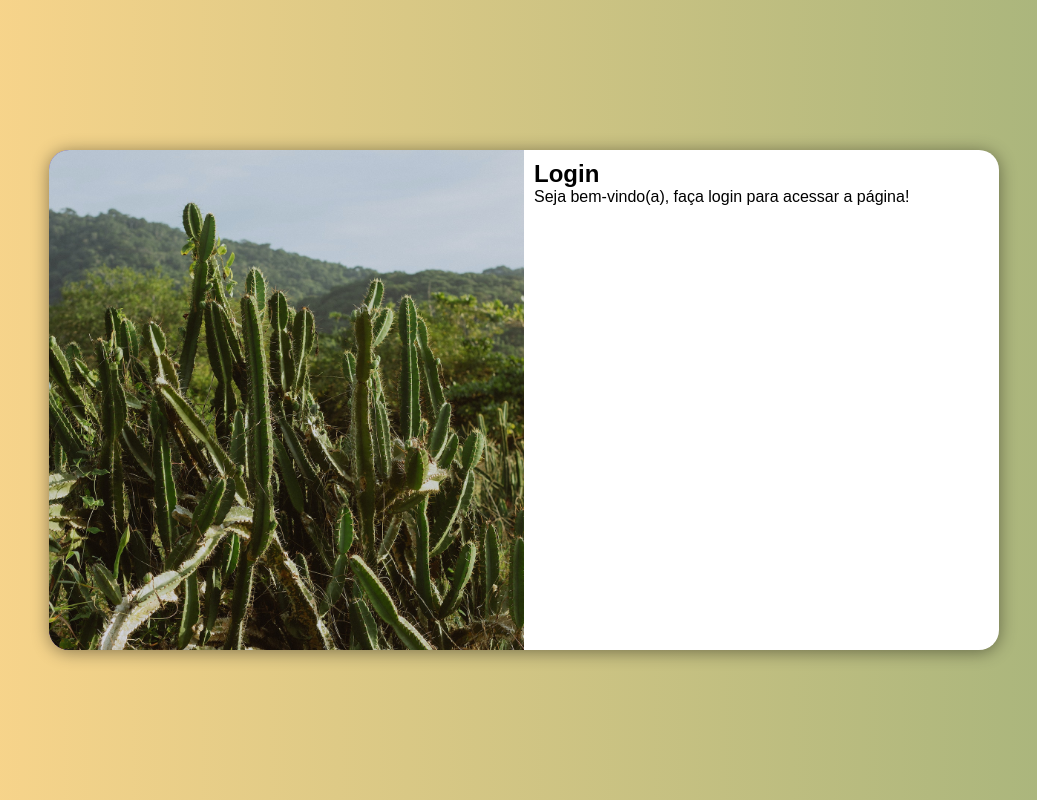
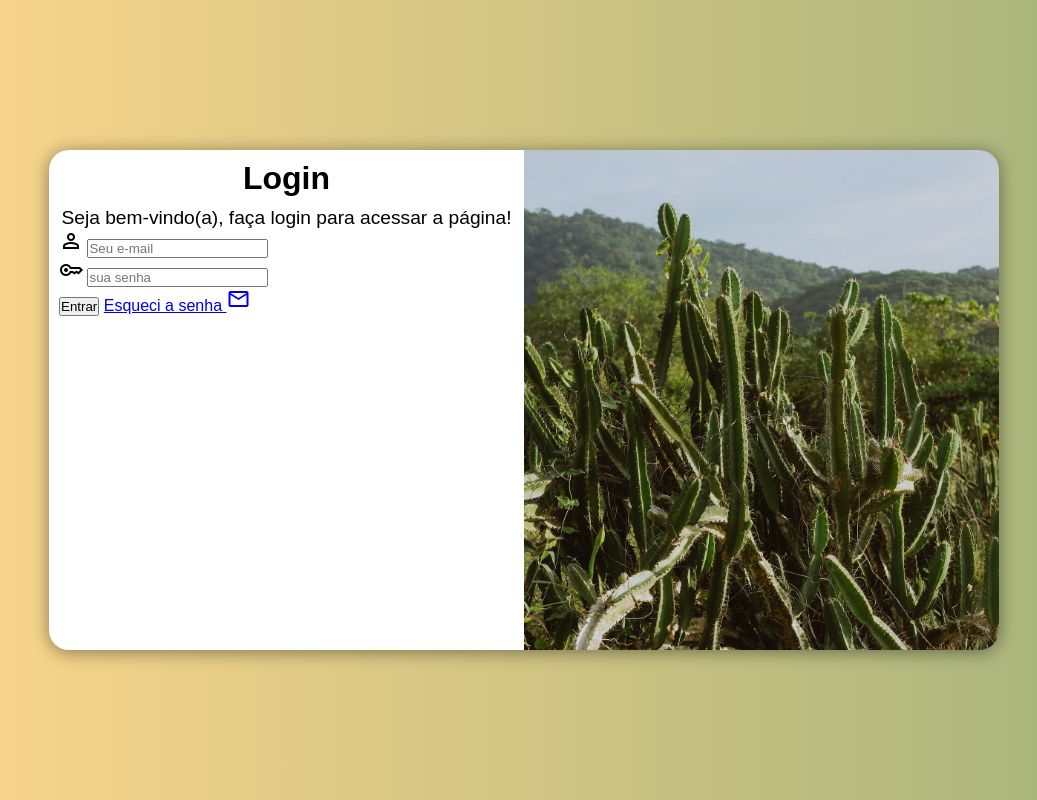
Before and after one commit to Emanuelsyngles/Projeto-login-responsivo, a plain HTML site: page index.html in a window 1280 px wide. Shown: the whole page, without its empty margins (116-1153 px from the left). Drawn offline with nearby package versions, Linux system fonts and the light colour scheme.

Commit message:
Formulário adicionado

```diff
--- a/estilos/media-query.css
+++ b/estilos/media-query.css
@@ -28,7 +28,7 @@
         width: 950px;
     }
     div#imagem{
-        float: left;
+        float: right;
         width: 50%;
         height: 100%;
     }
@@ -36,4 +36,10 @@
         float: right;
         width: 50%;
     }
+    div#formulario h1{
+        font-size: 2em;
+    }
+    div#formulario p{
+        font-size: 1.2em;
+    }
 }
--- a/estilos/style.css
+++ b/estilos/style.css
@@ -48,8 +48,18 @@ div#imagem{
     height: 200px;
 }
 
-#formulario{
+div#formulario{
     display: block;
     padding: 10px;
 
 }
+
+div#formulario h1{
+    text-align: center;
+    margin-bottom: 10px;
+}
+
+div#formulario p{
+    font-size: 0.8em;
+    text-align: center;
+}
--- a/index.html
+++ b/index.html
@@ -6,6 +6,7 @@
     <meta name="viewport" content="width=device-width, initial-scale=1.0">
     <link rel="stylesheet" href="estilos/style.css">
     <link rel="stylesheet" href="estilos/media-query.css">
+    <link rel="stylesheet" href="https://fonts.googleapis.com/css2?family=Material+Symbols+Outlined:opsz,wght,FILL,GRAD@48,400,0,0" />
     <title>login</title>
 </head>
 <body>
@@ -17,7 +18,27 @@
             <div id="formulario">
                 <h1>Login</h1>
                 <p>Seja bem-vindo(a), faça login para acessar a página!</p>
-                <form action="login.php" method="post"> </form>
+                <form action="login.php" method="post" autocomplete="on">
+                    <div class="campo">
+                        <span class="material-symbols-outlined">
+                            person
+                            </span>
+                            <input type="email" name="mail" id="ilogin" placeholder="Seu e-mail" autocomplete="email" required maxlength="30">
+                        <div class="campo">
+                            <span class="material-symbols-outlined">
+                                key
+                            </span>
+                            <input type="password" name="senha" id="isenha" placeholder="sua senha" autocomplete="current-password" required minlength="8" maxlength="18">
+                        </div>
+                        <input type="submit" value="Entrar">
+                        <a href="#">
+                            Esqueci a senha
+                            <span class="material-symbols-outlined">
+                                mail
+                            </span>
+                        </a>
+                    </div>
+                </form>
             </div>
         </section>
     </main>
```
